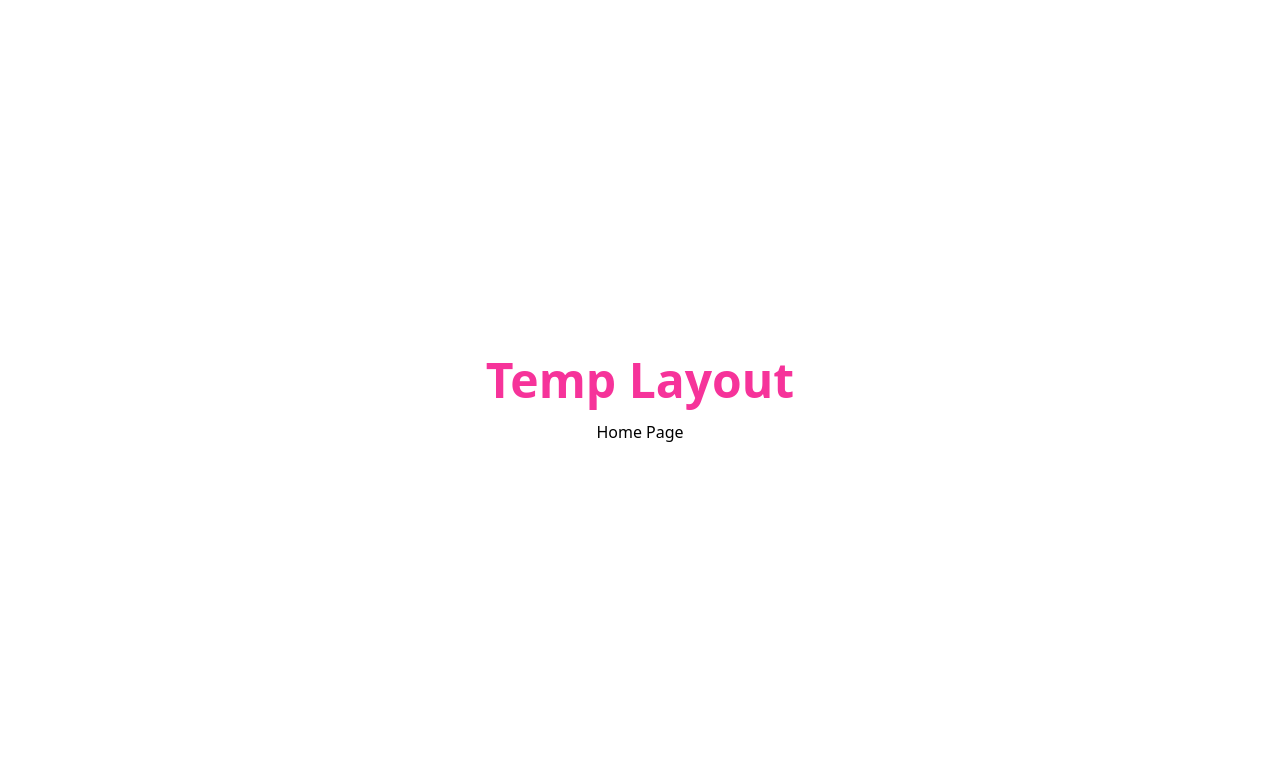
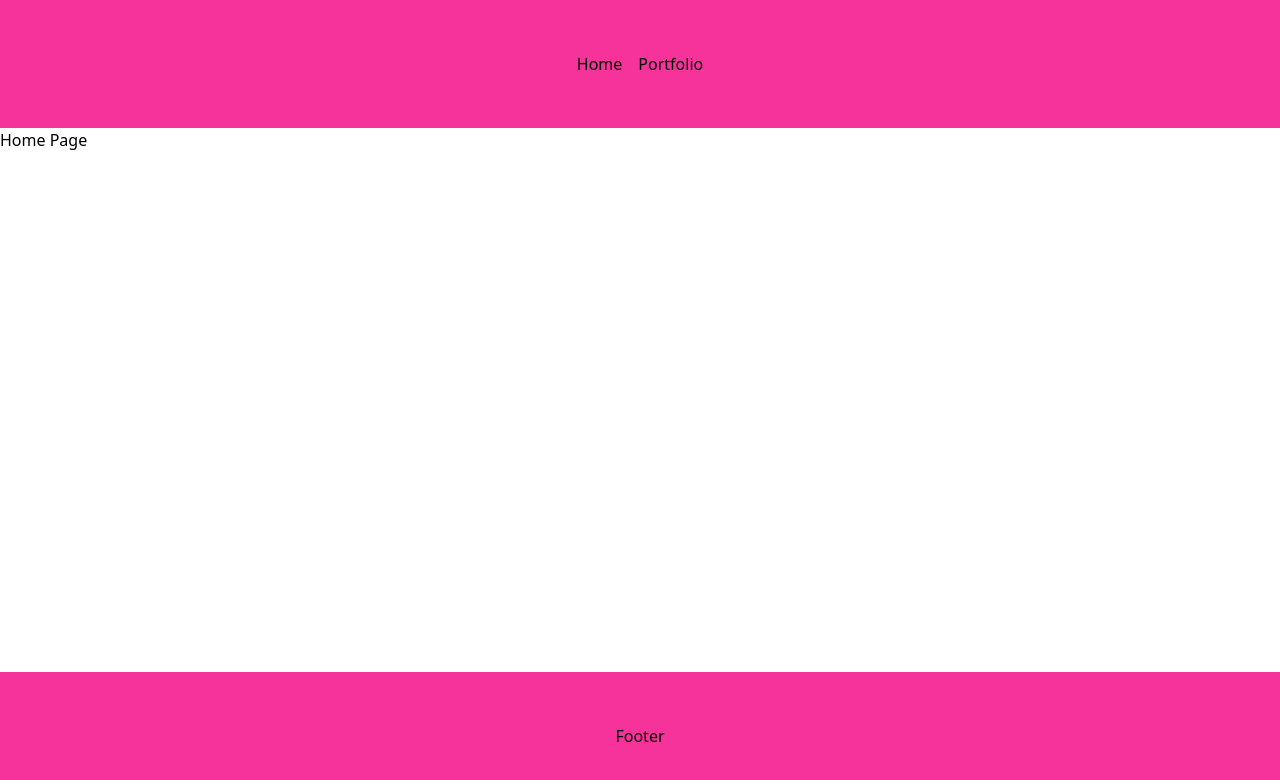
Before and after one commit to dorukozerr/doruk.wtf, a React (Vite) app: page / in a window 1280 px wide. Shown: the top 780 px of the page. Built offline with nearby package versions, Linux system fonts and the light colour scheme.

Commit message:
feat: layout component and router config wrapper change

```diff
--- /dev/null
+++ b/src/layout/footer.tsx
@@ -0,0 +1,5 @@
+export const Footer = () => (
+  <header className='w-full h-32 bg-pink-500 flex justify-center items-center'>
+    <h6>Footer</h6>
+  </header>
+);
--- /dev/null
+++ b/src/layout/header.tsx
@@ -0,0 +1,12 @@
+import { useNavigate } from 'react-router-dom';
+
+export const Header = () => {
+  const navigate = useNavigate();
+
+  return (
+    <header className='w-full h-32 bg-pink-500 gap-4 flex justify-center items-center'>
+      <button onClick={() => navigate('/')}>Home</button>
+      <button onClick={() => navigate('/portfolio')}>Portfolio</button>
+    </header>
+  );
+};
--- /dev/null
+++ b/src/layout/index.tsx
@@ -0,0 +1,12 @@
+import type { ReactNode } from 'react';
+
+import { Header } from '~/layout/header';
+import { Footer } from '~/layout/footer';
+
+export const Layout = ({ children }: { children: ReactNode }) => (
+  <div className='w-full h-full bg-black flex-col flex justify-start items-start'>
+    <Header />
+    <main className='flex-1 w-full bg-white'>{children}</main>
+    <Footer />
+  </div>
+);
--- a/src/router/index.tsx
+++ b/src/router/index.tsx
@@ -1,12 +1,13 @@
 import { createBrowserRouter, Outlet } from 'react-router-dom';
+
+import { Layout } from '~/layout';
 
 export const router = createBrowserRouter([
   {
     element: (
-      <div className='w-full h-full flex flex-col gap-4 justify-center items-center'>
-        <h1 className='text-5xl font-extrabold text-pink-500'>Temp Layout</h1>
+      <Layout>
         <Outlet />
-      </div>
+      </Layout>
     ),
     children: [
       { path: '/', element: <h1>Home Page</h1> },
```
